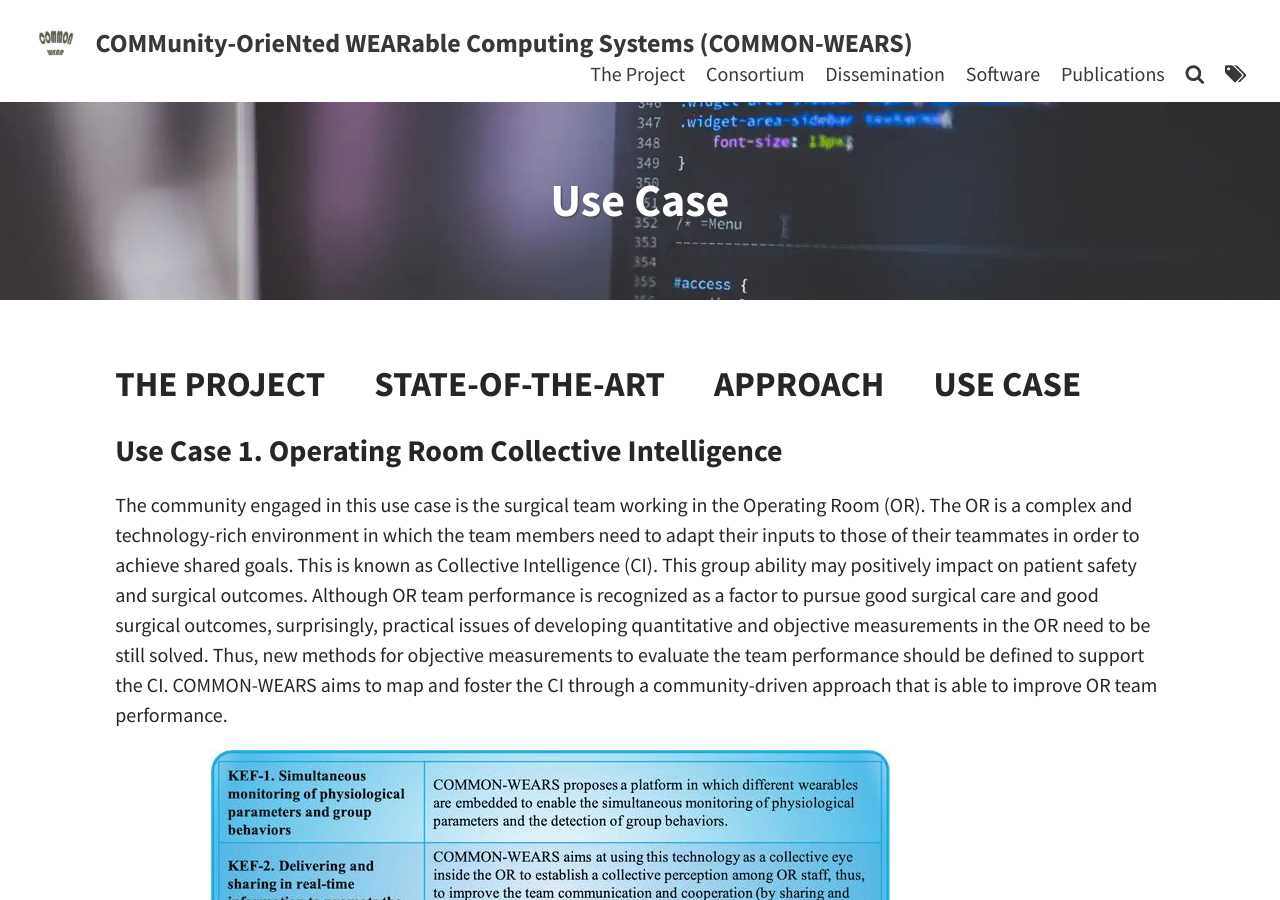
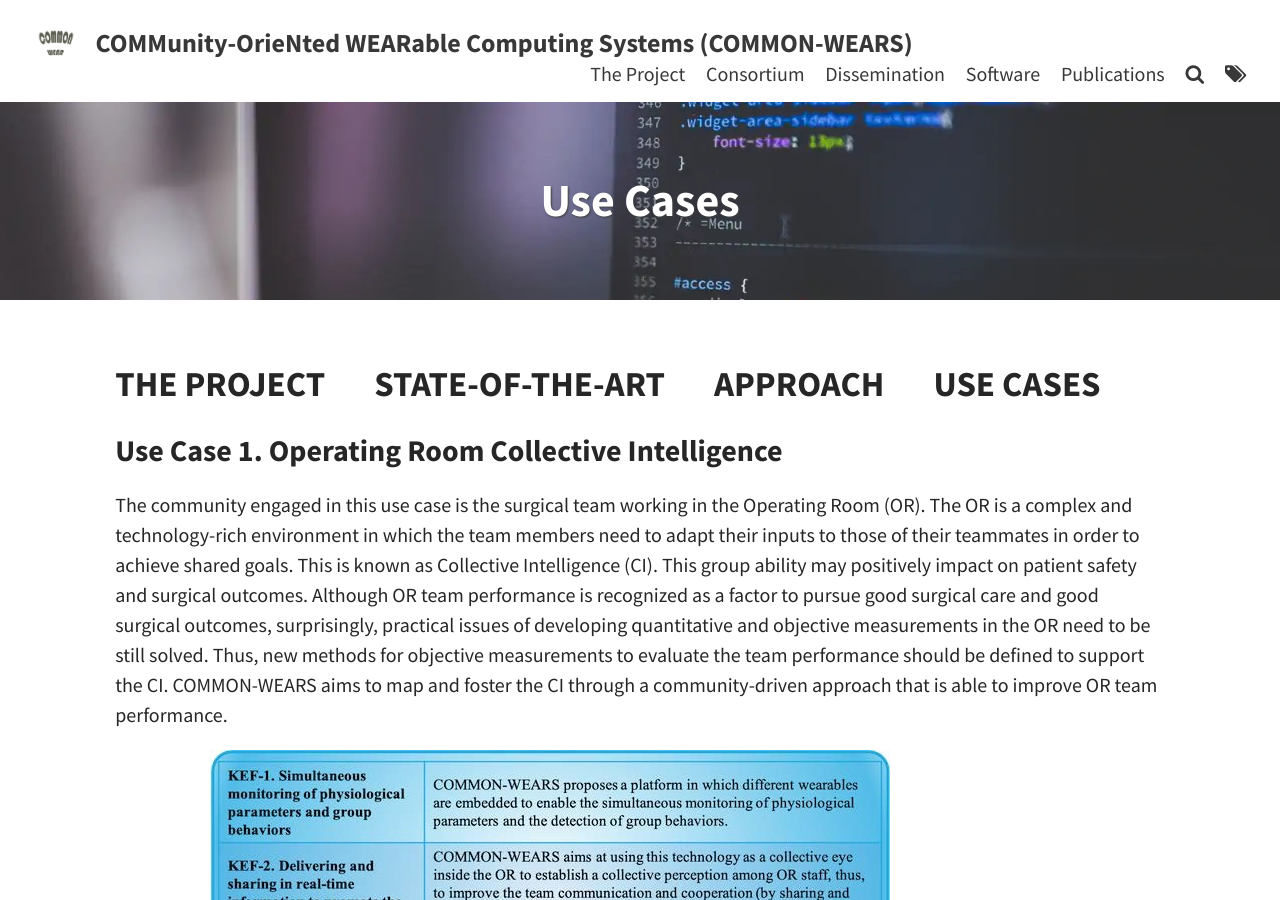
Before and after one commit to common-wears/2022, a Jekyll site: the page built from pages/project/usecase.md, in a window 1280 px wide and 900 px high. Built offline with Jekyll 4.4.1, drawn with Linux system fonts in a browser that asks for light colours.

Commit message:
Update usecase.md

```diff
--- a/pages/project/usecase.md
+++ b/pages/project/usecase.md
@@ -1,13 +1,13 @@
 ---
 layout: project
-title: Use Case
+title: Use Cases
 subtitle:
 permalink: /project/usecase/
 feature-img: "assets/img/pexels/computer.webp"
 hide: Usecase
 tags: [Usecase]
 ---
-## [THE PROJECT](https://common-wears.github.io/2022/project/) &emsp; [STATE-OF-THE-ART](https://common-wears.github.io/2022/project/state-of-the-art/) &emsp; [APPROACH](https://common-wears.github.io/2022/project/approach/) &emsp; [USE CASE](https://common-wears.github.io/2022/project/usecase/)
+## [THE PROJECT](https://common-wears.github.io/2022/project/) &emsp; [STATE-OF-THE-ART](https://common-wears.github.io/2022/project/state-of-the-art/) &emsp; [APPROACH](https://common-wears.github.io/2022/project/approach/) &emsp; [USE CASES](https://common-wears.github.io/2022/project/usecase/)
 
 ### Use Case 1. Operating Room Collective Intelligence
 The community engaged in this use case is the surgical team working in the Operating Room (OR). The OR is a complex and technology-rich environment in which the team members need to adapt their inputs to those of their teammates in order to achieve shared goals. This is known as Collective Intelligence (CI). This group ability may positively impact on patient safety and surgical outcomes. Although OR team performance is recognized as a factor to pursue good surgical care and good surgical outcomes, surprisingly, practical issues of developing quantitative and objective measurements in the OR need to be still solved. Thus, new methods for objective measurements to evaluate the team performance should be defined to support the CI. COMMON-WEARS aims to map and foster the CI through a community-driven approach that is able to improve OR team performance.
```
